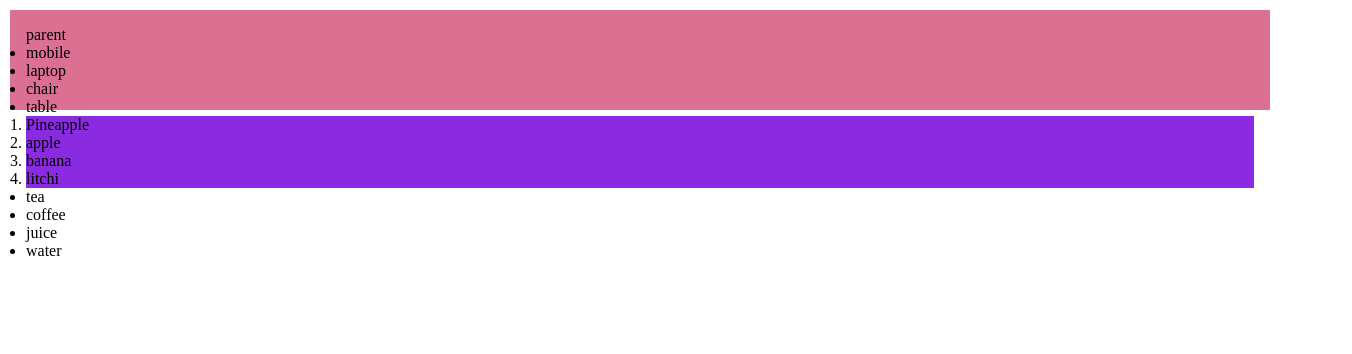
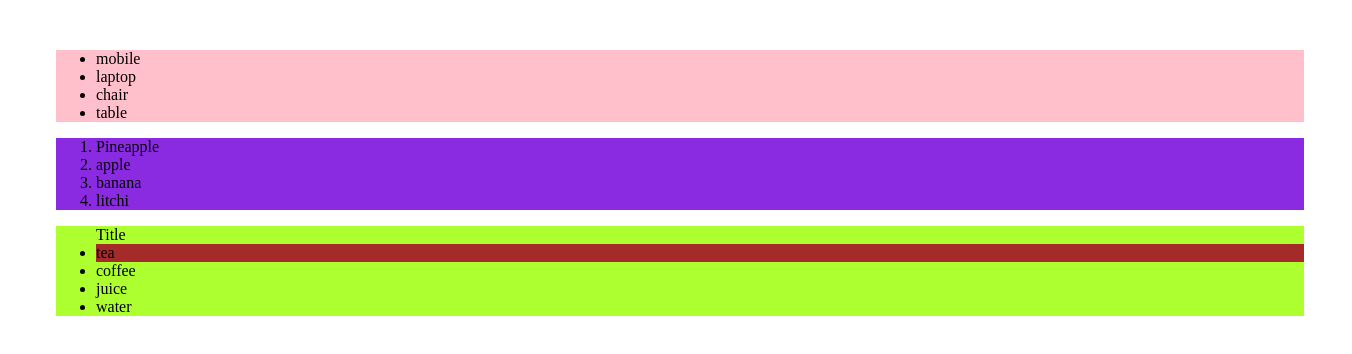
Before and after one commit to Jigyasa0411/MERN.github.io, a plain HTML site: page day2/2index.html in a window 1280 px wide. Shown: the whole page, 1352 px wide, since content can reach past the window. Drawn offline with Linux system fonts and the light colour scheme.

Commit message:
pseudo classes in css

```diff
--- a/day2/2index.html
+++ b/day2/2index.html
@@ -7,7 +7,7 @@
     <link rel="stylesheet" href="styles.css">
 </head>
 <body>
-    <div class="pp">parent
+    <div class="pp">
     <div>
         <ul>
             <li>mobile</li>
@@ -23,6 +23,7 @@
             <li>litchi</li>
         </ol>
         <ul>
+            <span> Title</span>
             <li>tea</li>
             <li>coffee</li>
             <li>juice</li>
@@ -33,5 +34,7 @@
       </div>
 
 
+
+
 </body>
 </html>
--- a/day2/styles.css
+++ b/day2/styles.css
@@ -1,11 +1,7 @@
-*{
-    padding: 0;
-    margin: 0;
-    box-sizing: border-box;
 
-}
+
 .parent{
-    background-color: palevioletred;
+
      margin:0px 20px 16px;
      padding: 16px;
        border: 1px solid black;
@@ -52,12 +48,15 @@
     margin-top: 10px;
 }
 body{
-    margin: 10px;
+
+    padding: 10px 32px;
+    height: 100vh;
+    width: 100vw;
 }
 
 
 .pp{
-    background-color: palevioletred;
+
     height:100px;
     padding: 16px;
 
@@ -76,4 +75,18 @@ body{
     ol{
         background-color: blueviolet;
     }
+    ul:first-child{
+        background-color: pink;
+
+
+    }
+    ul:last-child{
+       background-color: greenyellow;
+       li:nth-child(2){
+        background-color: brown;
+       }
+
+    }
+
+
 }
```
